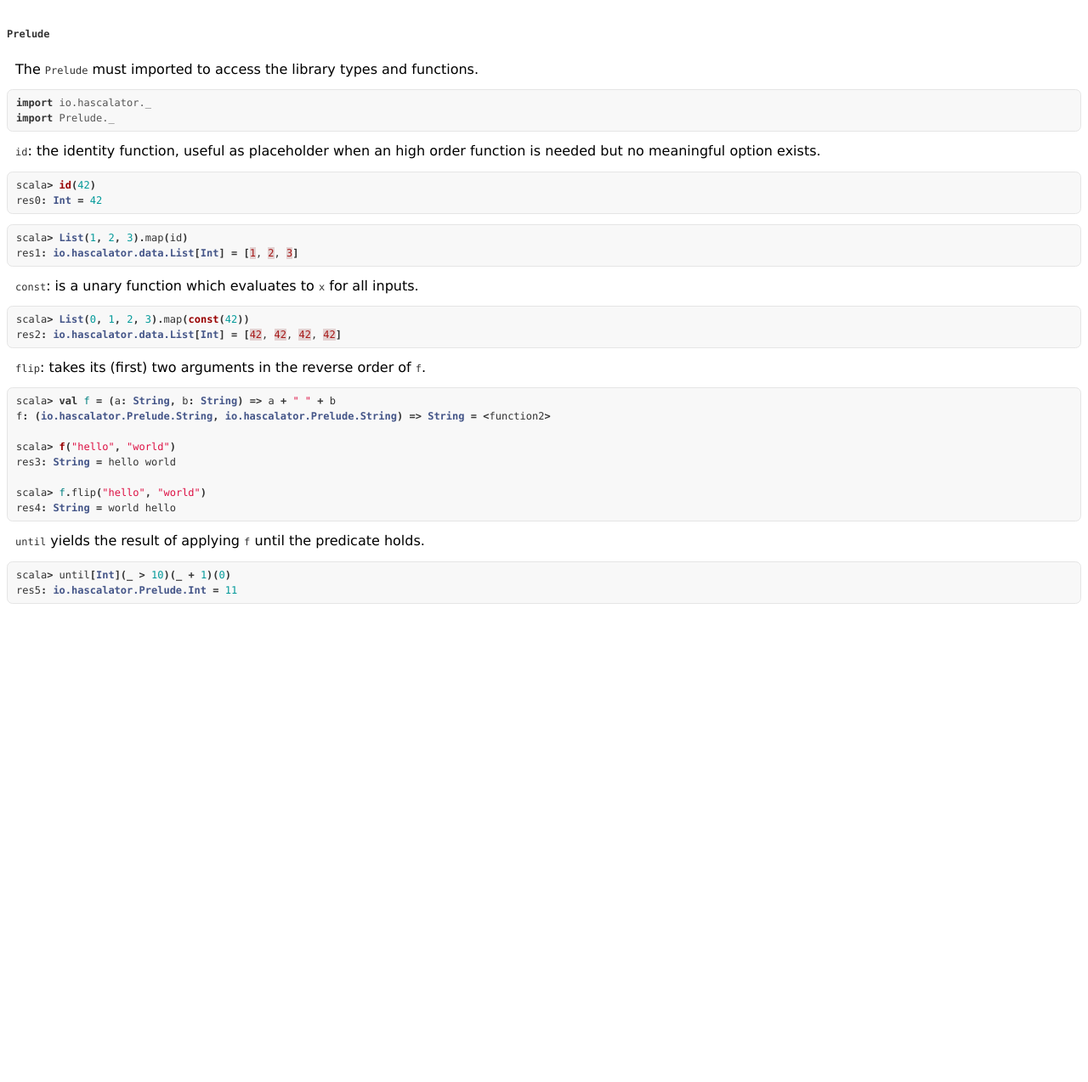
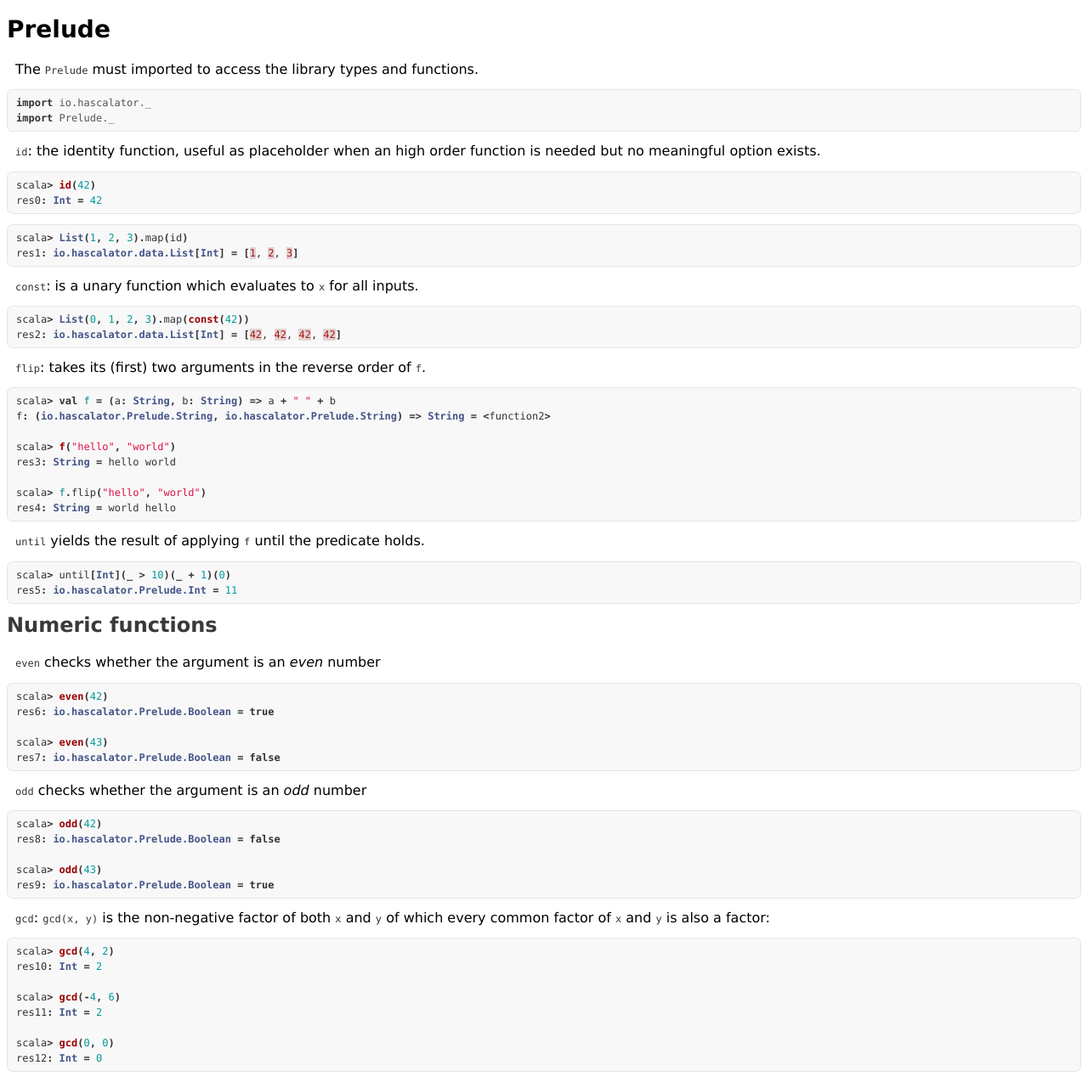
Before and after one commit to CarloMicieli/hascalator, a Jekyll site: the page built from tut/prelude.md, in a window 1280 px wide. Shown: the whole page at 85% size. Built offline with Jekyll 4.4.1, drawn with Linux system fonts in a browser that asks for light colours; before the commit the page ends 900 px from its top, so only the background shows below that.

Commit message:
updated site

````diff
--- a/tut/prelude.md
+++ b/tut/prelude.md
@@ -3,7 +3,7 @@ layout: default
 title:  "Prelude"
 ---
 
-# `Prelude`
+# Prelude
 
 The `Prelude` must imported to access the library types and functions.
 
@@ -51,3 +51,39 @@ res4: String = world hello
 scala> until[Int](_ > 10)(_ + 1)(0)
 res5: io.hascalator.Prelude.Int = 11
 ```
+
+## Numeric functions
+
+`even` checks whether the argument is an _even_ number
+
+```scala
+scala> even(42)
+res6: io.hascalator.Prelude.Boolean = true
+
+scala> even(43)
+res7: io.hascalator.Prelude.Boolean = false
+```
+
+`odd` checks whether the argument is an _odd_ number
+
+```scala
+scala> odd(42)
+res8: io.hascalator.Prelude.Boolean = false
+
+scala> odd(43)
+res9: io.hascalator.Prelude.Boolean = true
+```
+
+`gcd`: `gcd(x, y)` is the non-negative factor of both `x` and `y` of which
+every common factor of `x` and `y` is also a factor:
+
+```scala
+scala> gcd(4, 2)
+res10: Int = 2
+
+scala> gcd(-4, 6)
+res11: Int = 2
+
+scala> gcd(0, 0)
+res12: Int = 0
+```
````
Also changed, not shown: index.md (+4 -0 lines), tut/list.md (+2 -2 lines), tut/maybe.md (+1 -1 lines), tut/numbers.md (added, +36 -0 lines), tut/ratio.md (+2 -2 lines).
